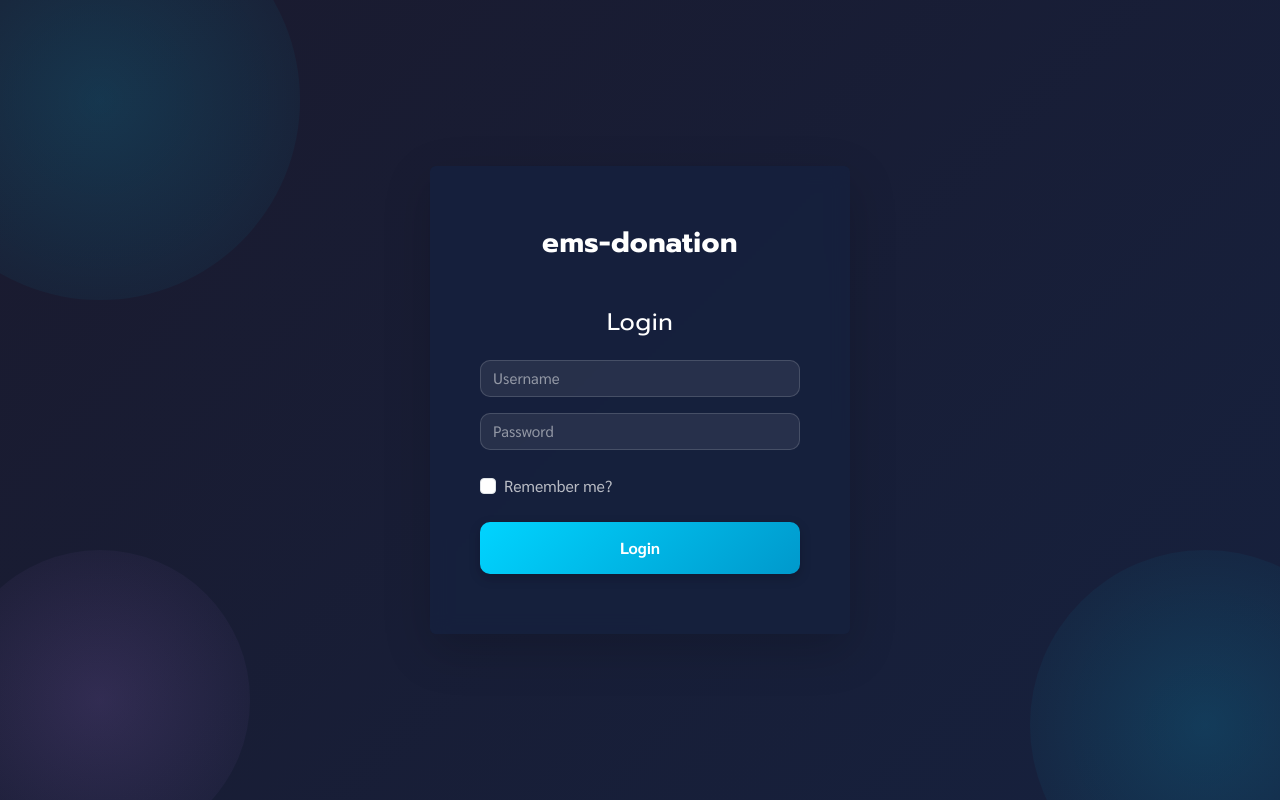
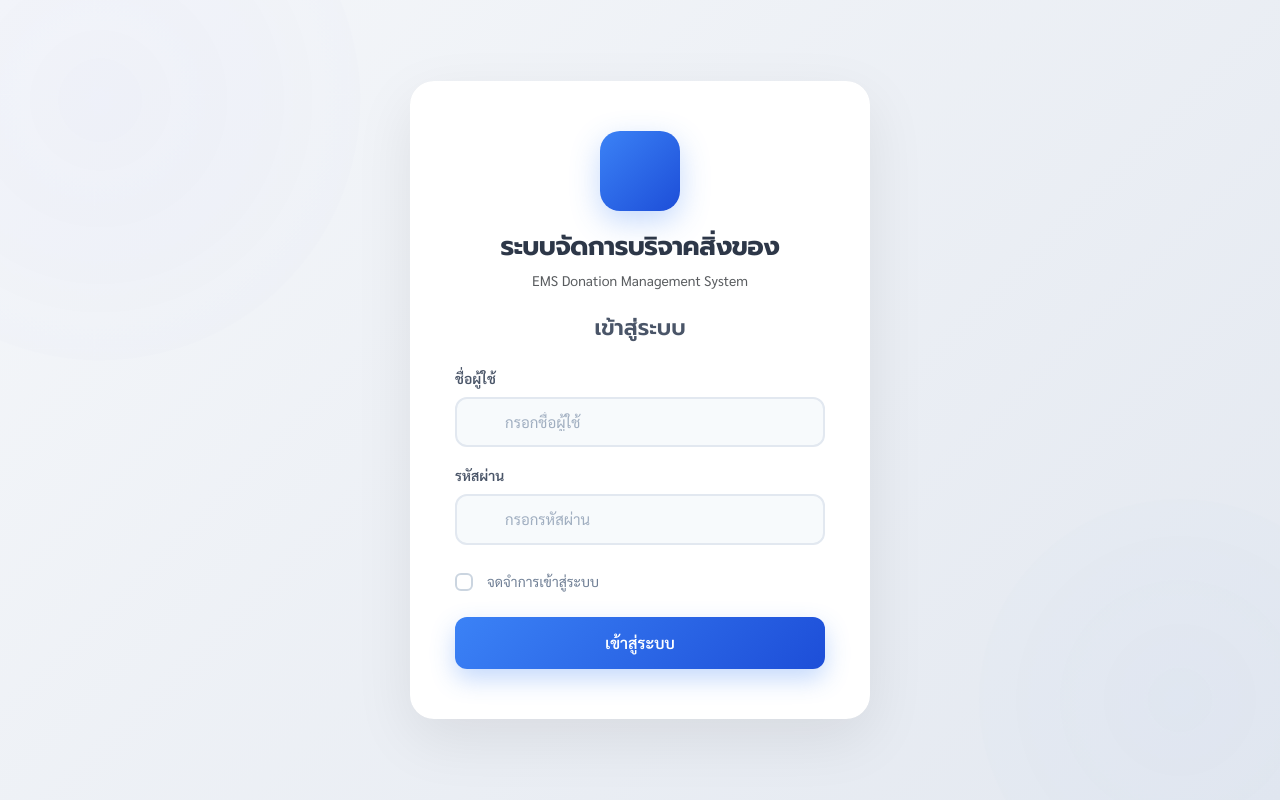
Before and after one commit to SSmikey/ems-donation, a Next.js app: page / in a window 1280 px wide. Built offline with nearby package versions, Linux system fonts and the light colour scheme.

Commit message:
Complete UI improvements across management pages and login

```diff
--- a/src/app/page.tsx
+++ b/src/app/page.tsx
@@ -42,7 +42,12 @@ export default function LoginPage() {
     <div
       style={{
         minHeight: '100vh',
-        background: 'linear-gradient(135deg, #1a1a2e 0%, #16213e 100%)',
+        background: '#ffffff',
+        backgroundImage: `
+          linear-gradient(135deg, #f5f7fa 0%, #e3e8f0 100%),
+          repeating-linear-gradient(45deg, transparent, transparent 35px, rgba(99, 102, 241, 0.03) 35px, rgba(99, 102, 241, 0.03) 70px),
+          repeating-linear-gradient(-45deg, transparent, transparent 35px, rgba(59, 130, 246, 0.02) 35px, rgba(59, 130, 246, 0.02) 70px)
+        `,
         display: 'flex',
         alignItems: 'center',
         justifyContent: 'center',
@@ -54,106 +59,160 @@ export default function LoginPage() {
       <div
         style={{
           position: 'absolute',
-          width: '400px',
-          height: '400px',
-          background: 'radial-gradient(circle, #00d4ff, transparent)',
+          width: '500px',
+          height: '500px',
+          background: 'radial-gradient(circle, rgba(99, 102, 241, 0.05), transparent)',
           borderRadius: '50%',
-          opacity: 0.15,
-          top: '-100px',
-          left: '-100px'
+          opacity: 0.6,
+          top: '-150px',
+          left: '-150px',
+          animation: 'pulse 4s ease-in-out infinite'
         }}
       ></div>
       <div
         style={{
           position: 'absolute',
-          width: '300px',
-          height: '300px',
-          background: 'radial-gradient(circle, #c084fc, transparent)',
+          width: '400px',
+          height: '400px',
+          background: 'radial-gradient(circle, rgba(59, 130, 246, 0.05), transparent)',
           borderRadius: '50%',
-          opacity: 0.15,
-          bottom: '-50px',
-          left: '-50px'
-        }}
-      ></div>
-      <div
-        style={{
-          position: 'absolute',
-          width: '350px',
-          height: '350px',
-          background: 'radial-gradient(circle, #00d4ff, transparent)',
-          borderRadius: '50%',
-          opacity: 0.15,
+          opacity: 0.6,
           bottom: '-100px',
-          right: '-100px'
+          right: '-100px',
+          animation: 'pulse 4s ease-in-out infinite 2s'
         }}
       ></div>
 
       {/* Login Card */}
       <div
-        className="card shadow-lg border-0"
+        className="card border-0"
         style={{
-          maxWidth: '420px',
-          width: '100%',
-          padding: '60px 50px',
+          maxWidth: '460px',
+          width: '90%',
+          padding: '50px 45px',
           position: 'relative',
           zIndex: 10,
-          background: 'rgba(22, 33, 62, 0.9)',
-          backdropFilter: 'blur(10px)'
+          background: '#ffffff',
+          borderRadius: '24px',
+          boxShadow: '0 20px 60px rgba(0, 0, 0, 0.08), 0 0 1px rgba(0, 0, 0, 0.05)'
         }}
       >
         {/* Logo Section */}
-        <div className="text-center mb-5">
-          <h1 className="fw-bold" style={{ fontSize: '28px', color: '#ffffff', letterSpacing: '0.5px', margin: 0 }}>
-            ems-donation
+        <div className="text-center mb-4">
+          <div
+            style={{
+              width: '80px',
+              height: '80px',
+              background: 'linear-gradient(135deg, #3b82f6 0%, #1d4ed8 100%)',
+              borderRadius: '20px',
+              display: 'flex',
+              alignItems: 'center',
+              justifyContent: 'center',
+              margin: '0 auto 20px',
+              boxShadow: '0 10px 30px rgba(59, 130, 246, 0.3)'
+            }}
+          >
+            <i className="bi bi-house-heart-fill" style={{ fontSize: '36px', color: '#ffffff' }}></i>
+          </div>
+          <h1 className="fw-bold mb-2" style={{ fontSize: '26px', color: '#2d3748', letterSpacing: '-0.5px' }}>
+            ระบบจัดการบริจาคสิ่งของ
           </h1>
+          <p className="text-muted mb-0" style={{ fontSize: '14px' }}>
+            EMS Donation Management System
+          </p>
         </div>
 
         {/* Login Form */}
         <form onSubmit={handleLogin}>
-          <h2 className="text-center fw-normal mb-4" style={{ fontSize: '24px', color: '#ffffff', letterSpacing: '0.5px' }}>
-            Login
+          <h2 className="text-center fw-semibold mb-4" style={{ fontSize: '22px', color: '#4a5568' }}>
+            เข้าสู่ระบบ
           </h2>
 
           {error && (
-            <div className="alert alert-danger d-flex align-items-center mb-3" role="alert">
+            <div
+              className="alert alert-danger d-flex align-items-center mb-4"
+              role="alert"
+              style={{
+                borderRadius: '12px',
+                border: 'none',
+                background: '#fee2e2',
+                color: '#991b1b',
+                fontSize: '14px'
+              }}
+            >
+              <i className="bi bi-exclamation-circle-fill me-2"></i>
               <span>{error}</span>
             </div>
           )}
 
           {/* Username Input */}
           <div className="mb-3">
+            <label className="form-label fw-semibold" style={{ fontSize: '14px', color: '#4a5568' }}>
+              ชื่อผู้ใช้
+            </label>
+            <div className="position-relative">
+              <i
+                className="bi bi-person-fill position-absolute"
+                style={{
+                  left: '16px',
+                  top: '50%',
+                  transform: 'translateY(-50%)',
+                  color: '#a0aec0',
+                  fontSize: '18px'
+                }}
+              ></i>
               <input
                 type="text"
-              placeholder="Username"
+                placeholder="กรอกชื่อผู้ใช้"
                 value={username}
                 onChange={(e) => setUsername(e.target.value)}
                 className="form-control"
                 style={{
-                background: 'rgba(255, 255, 255, 0.08)',
-                border: '1px solid rgba(255, 255, 255, 0.15)',
-                color: '#ffffff',
-                borderRadius: '10px'
+                  background: '#f7fafc',
+                  border: '2px solid #e2e8f0',
+                  color: '#2d3748',
+                  borderRadius: '12px',
+                  padding: '12px 16px 12px 48px',
+                  fontSize: '15px'
                 }}
                 required
               />
             </div>
+          </div>
 
           {/* Password Input */}
           <div className="mb-4">
+            <label className="form-label fw-semibold" style={{ fontSize: '14px', color: '#4a5568' }}>
+              รหัสผ่าน
+            </label>
+            <div className="position-relative">
+              <i
+                className="bi bi-lock-fill position-absolute"
+                style={{
+                  left: '16px',
+                  top: '50%',
+                  transform: 'translateY(-50%)',
+                  color: '#a0aec0',
+                  fontSize: '18px'
+                }}
+              ></i>
               <input
                 type="password"
-              placeholder="Password"
+                placeholder="กรอกรหัสผ่าน"
                 value={password}
                 onChange={(e) => setPassword(e.target.value)}
                 className="form-control"
                 style={{
-                background: 'rgba(255, 255, 255, 0.08)',
-                border: '1px solid rgba(255, 255, 255, 0.15)',
-                color: '#ffffff',
-                borderRadius: '10px'
+                  background: '#f7fafc',
+                  border: '2px solid #e2e8f0',
+                  color: '#2d3748',
+                  borderRadius: '12px',
+                  padding: '12px 16px 12px 48px',
+                  fontSize: '15px'
                 }}
                 required
               />
+            </div>
           </div>
 
           {/* Remember Me */}
@@ -166,11 +225,22 @@ export default function LoginPage() {
                 checked={rememberMe}
                 onChange={(e) => setRememberMe(e.target.checked)}
                 style={{
-                  accentColor: 'rgba(255, 255, 255, 0.6)'
+                  width: '18px',
+                  height: '18px',
+                  borderRadius: '6px',
+                  border: '2px solid #cbd5e0'
                 }}
               />
-              <label className="form-check-label" htmlFor="rememberMe" style={{ color: 'rgba(255, 255, 255, 0.7)' }}>
-                Remember me?
+              <label
+                className="form-check-label"
+                htmlFor="rememberMe"
+                style={{
+                  color: '#718096',
+                  fontSize: '14px',
+                  marginLeft: '8px'
+                }}
+              >
+                จดจำการเข้าสู่ระบบ
               </label>
             </div>
           </div>
@@ -178,43 +248,72 @@ export default function LoginPage() {
           {/* Login Button */}
           <button
             type="submit"
-            className="btn btn-primary w-100 fw-bold"
+            className="btn btn-primary w-100 fw-semibold"
             disabled={loading}
             style={{
-              background: 'linear-gradient(135deg, #00d4ff 0%, #0099cc 100%)',
+              background: 'linear-gradient(135deg, #3b82f6 0%, #1d4ed8 100%)',
               border: 'none',
               padding: '14px',
               fontSize: '16px',
-              borderRadius: '10px',
-              boxShadow: '0 4px 12px rgba(0, 0, 0, 0.2)'
+              borderRadius: '12px',
+              boxShadow: '0 10px 25px rgba(59, 130, 246, 0.3)',
+              transition: 'all 0.3s ease'
             }}
           >
-            {loading ? 'กำลังเข้าสู่ระบบ...' : 'Login'}
+            {loading ? (
+              <>
+                <span className="spinner-border spinner-border-sm me-2" role="status" aria-hidden="true"></span>
+                กำลังเข้าสู่ระบบ...
+              </>
+            ) : (
+              'เข้าสู่ระบบ'
+            )}
           </button>
         </form>
       </div>
 
       <style>{`
+        @keyframes pulse {
+          0%, 100% {
+            transform: scale(1);
+            opacity: 0.5;
+          }
+          50% {
+            transform: scale(1.05);
+            opacity: 0.6;
+          }
+        }
+
         input::placeholder {
-          color: rgba(255, 255, 255, 0.5) !important;
+          color: #a0aec0 !important;
         }
 
         input:focus {
-          background: rgba(255, 255, 255, 0.12) !important;
-          border-color: rgba(255, 255, 255, 0.4) !important;
-          box-shadow: none !important;
-          color: #ffffff !important;
+          background: #ffffff !important;
+          border-color: #3b82f6 !important;
+          box-shadow: 0 0 0 3px rgba(59, 130, 246, 0.1) !important;
+          color: #2d3748 !important;
+        }
+
+        .form-check-input:checked {
+          background-color: #3b82f6 !important;
+          border-color: #3b82f6 !important;
+        }
+
+        .form-check-input:focus {
+          border-color: #3b82f6 !important;
+          box-shadow: 0 0 0 3px rgba(59, 130, 246, 0.1) !important;
         }
 
         .btn-primary:hover:not(:disabled) {
-          background: linear-gradient(135deg, #00e5ff 0%, #00aadd 100%) !important;
+          background: linear-gradient(135deg, #2563eb 0%, #1e40af 100%) !important;
           transform: translateY(-2px);
-          box-shadow: 0 6px 16px rgba(0, 0, 0, 0.25) !important;
+          box-shadow: 0 15px 35px rgba(59, 130, 246, 0.4) !important;
         }
 
         .btn-primary:active:not(:disabled) {
           transform: translateY(0);
-          box-shadow: 0 2px 8px rgba(0, 0, 0, 0.15) !important;
+          box-shadow: 0 5px 15px rgba(59, 130, 246, 0.3) !important;
         }
 
         .btn-primary:disabled {
```
Lines whose indentation alone changed are shown as unchanged.
